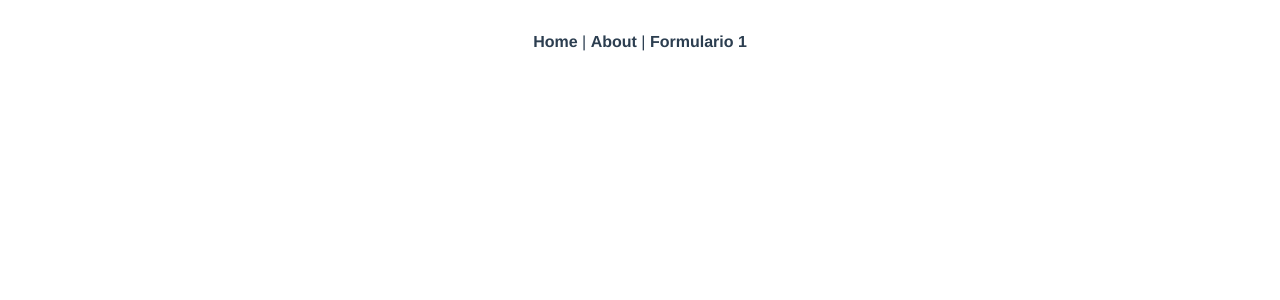
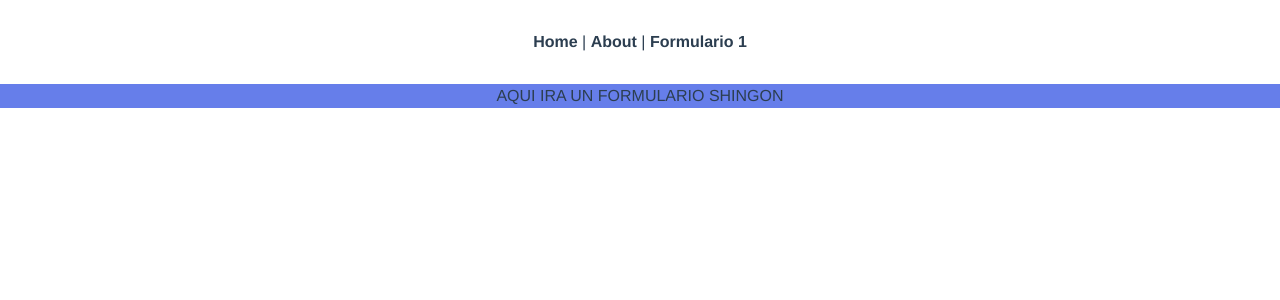
Before and after one commit to cecitorres/artist-alley-form, a Vue app: page /guestsForm in a window 1280 px wide. Shown: the top 300 px of the page. Built offline with nearby package versions, Linux system fonts and the light colour scheme.

Commit message:
Nueva Ruta Artistas-Invitados

```diff
--- a/src/router/index.js
+++ b/src/router/index.js
@@ -23,6 +23,11 @@ const routes = [
     name: 'VIPForm',
     component: () => import('../views/VIPForm.vue'),
   },
+  {
+    path: '/guestsForm',
+    name: 'guestsForm',
+    component: () => import('../views/guestsForm.vue'),
+  },
 ];
 
 const router = new VueRouter({
--- /dev/null
+++ b/src/views/guestsForm.vue
@@ -0,0 +1,5 @@
+<template>
+  <div >
+   <p class="bg-indigo-500">AQUI IRA UN FORMULARIO SHINGON</p>
+  </div>
+</template>
```
